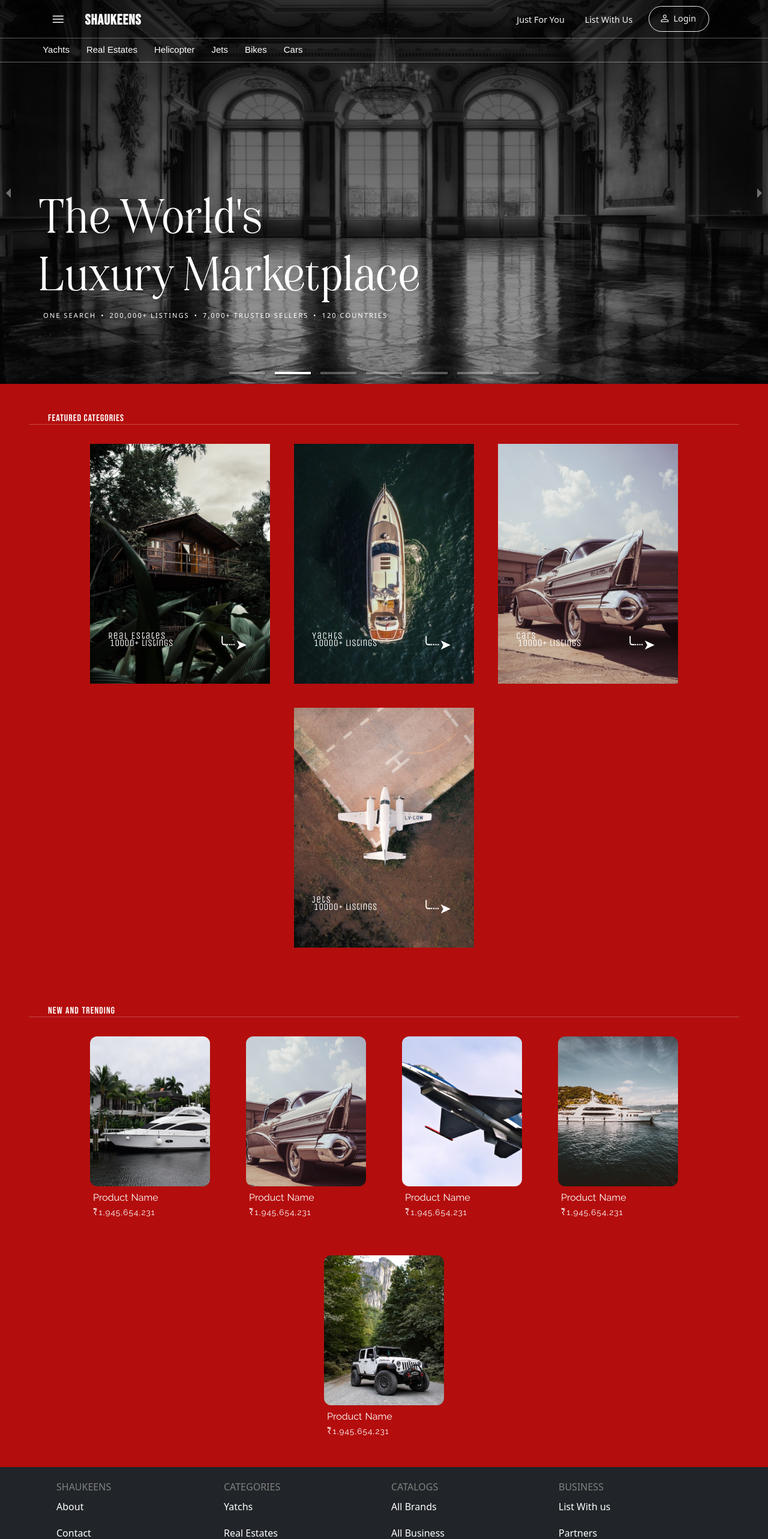
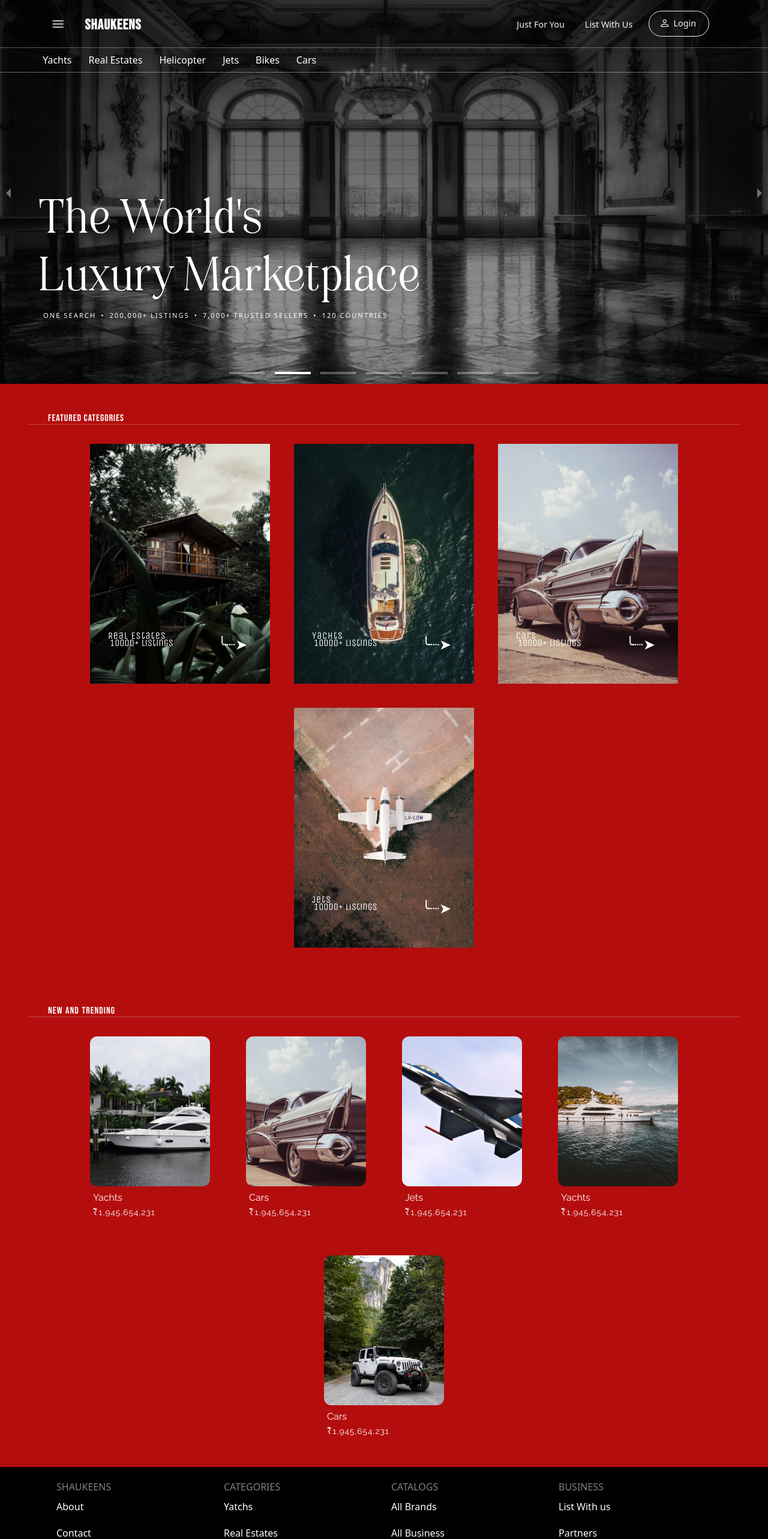
Before and after one commit to ashish5433/kirAi, a Next.js app: page / in a window 1280 px wide. Shown: the top 2566 px of the page at 60% size. Built offline with nearby package versions, Linux system fonts and the light colour scheme.

Commit message:
Nav-2 Color Changes

```diff
--- a/pages/components/ProductCards.js
+++ b/pages/components/ProductCards.js
@@ -14,7 +14,7 @@ export default function ProductCard() {
           <div className="product-cards product-card-comp-1"></div>
           <div className={play.className}>
             <div className="product-details">
-              <p className="product-name">Product Name</p>
+              <p className="product-name">Yachts</p>
             </div>
             <div className="product-details">
               <span>&#8377;</span>
@@ -26,7 +26,7 @@ export default function ProductCard() {
           <div className="product-cards product-card-comp-2"></div>
           <div className={play.className}>
             <div className="product-details">
-              <p className="product-name">Product Name</p>
+              <p className="product-name">Cars</p>
             </div>
             <div className="product-details">
               <span>&#8377;</span>
@@ -38,7 +38,7 @@ export default function ProductCard() {
           <div className="product-cards product-card-comp-3"></div>
           <div className={play.className}>
             <div className="product-details">
-              <p className="product-name">Product Name</p>
+              <p className="product-name">Jets</p>
             </div>
             <div className="product-details">
               <span>&#8377;</span>
@@ -50,7 +50,7 @@ export default function ProductCard() {
           <div className="product-cards product-card-comp-4"></div>
           <div className={play.className}>
             <div className="product-details">
-              <p className="product-name">Product Name</p>
+              <p className="product-name">Yachts</p>
             </div>
             <div className="product-details">
               <span>&#8377;</span>
@@ -62,7 +62,7 @@ export default function ProductCard() {
           <div className="product-cards product-card-comp-5"></div>
           <div className={play.className}>
             <div className="product-details">
-              <p className="product-name">Product Name</p>
+              <p className="product-name">Cars</p>
             </div>
             <div className="product-details">
               <span>&#8377;</span>
--- a/pages/components/footer.js
+++ b/pages/components/footer.js
@@ -11,7 +11,7 @@ import {
 
 export default function Footer() {
   return (
-    <MDBFooter className='text-center ' color='white' bgColor='dark'>
+    <MDBFooter className='text-center ' color='white' bgColor='black'>
       <MDBContainer className='p-4'>
         {/* <section className='mb-4'>
           <MDBBtn outline color="light" floating className='m-1' href='#!' role='button'>
@@ -173,9 +173,9 @@ export default function Footer() {
           </MDBRow>
         </section>
       </MDBContainer>
-
+        <hr />
       <div className='text-center p-3' style={{ backgroundColor: 'rgba(0, 0, 0, 0.2)' }}>
-        © 2020 Copyright:
+        © 2023 Copyright:
         <a className='text-white' href=''>
         Shaukeens.com
         </a>
--- a/pages/components/navbar.js
+++ b/pages/components/navbar.js
@@ -140,7 +140,9 @@ function Navbar1() {
           </Container>
         </Navbar>
         <div>
-            <ul className="flex bg-transparent -mt-4 space-x-7 p-2 border-t-1 border-b-1 text-white responsive_nav2">
+          <div className={color?'second_nav':'second_nav2'}>
+            <ul className='flex bg-transparent -mt-4 space-x-7 p-2 border-t-1 border-b-1  responsive_nav22'>
+
                 <li onMouseEnter={()=>
                     {document.getElementsByClassName("li_1_div")[0].style.visibility="visible"}}
                     className="left_li1 pointer">Yachts</li>
@@ -160,6 +162,7 @@ function Navbar1() {
                     {document.getElementsByClassName("li_1_div")[0].style.visibility="visible"}}
                     className="pointer">Cars</li>
             </ul>
+            </div>
             <div onMouseLeave={()=>
                 {console.log(document.getElementsByClassName("li_1_div")[0].style.visibility="hidden")}}
                 className="bg-white -mt-4 pl-10 pt-4 li_1_div ">
--- a/styles/globals.css
+++ b/styles/globals.css
@@ -225,7 +225,7 @@ body {
 
 nav {
   background-color: rgba(255, 255, 255, 0) !important;
-  height: 8vh !important;
+  height: 10vh !important;
   color: white !important;
   border-bottom: 1px solid rgba(255, 255, 255, 0.339);
   transition: 700ms;
@@ -415,6 +415,17 @@ top:100px !important;
 .responsive_nav2{
   font-family: Arial, Helvetica, sans-serif;
   font-size: 15px;
+  transition: 300ms;
+}
+
+.second_nav{
+  transition: 300ms;
+  background-color: black;
+  color: white;
+}
+.second_nav2{
+  transition: 300ms;
+  color: white;
 }
 .pointer{
   cursor: pointer;
```
